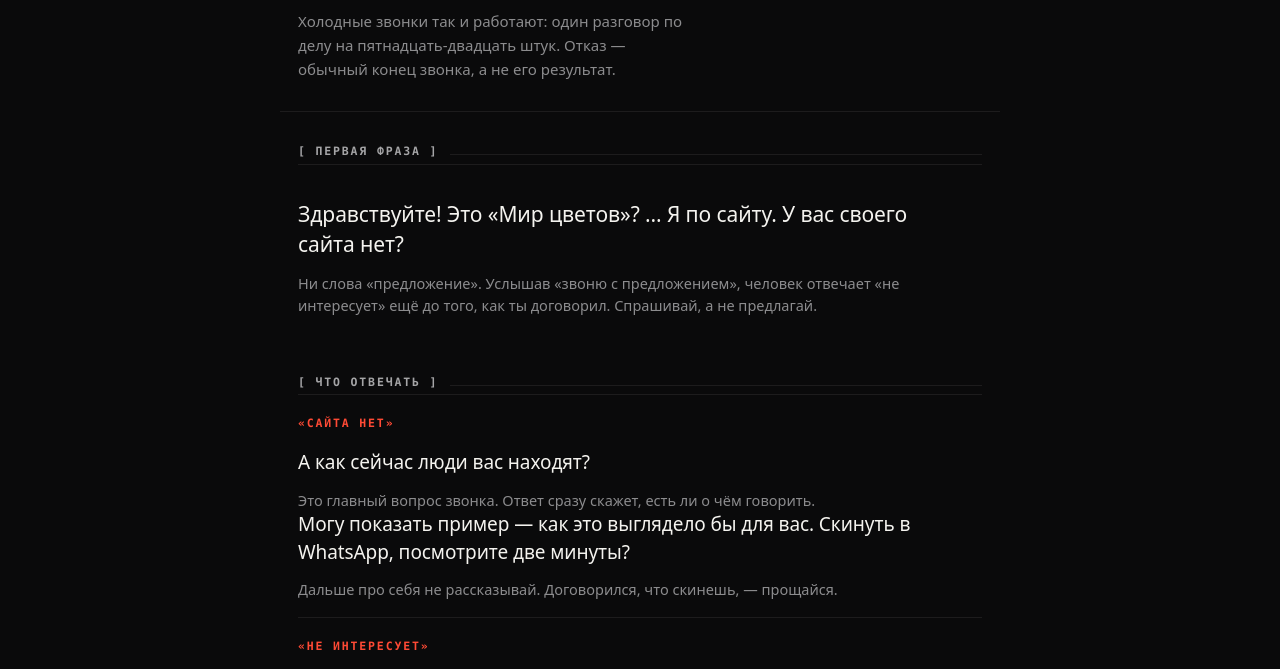
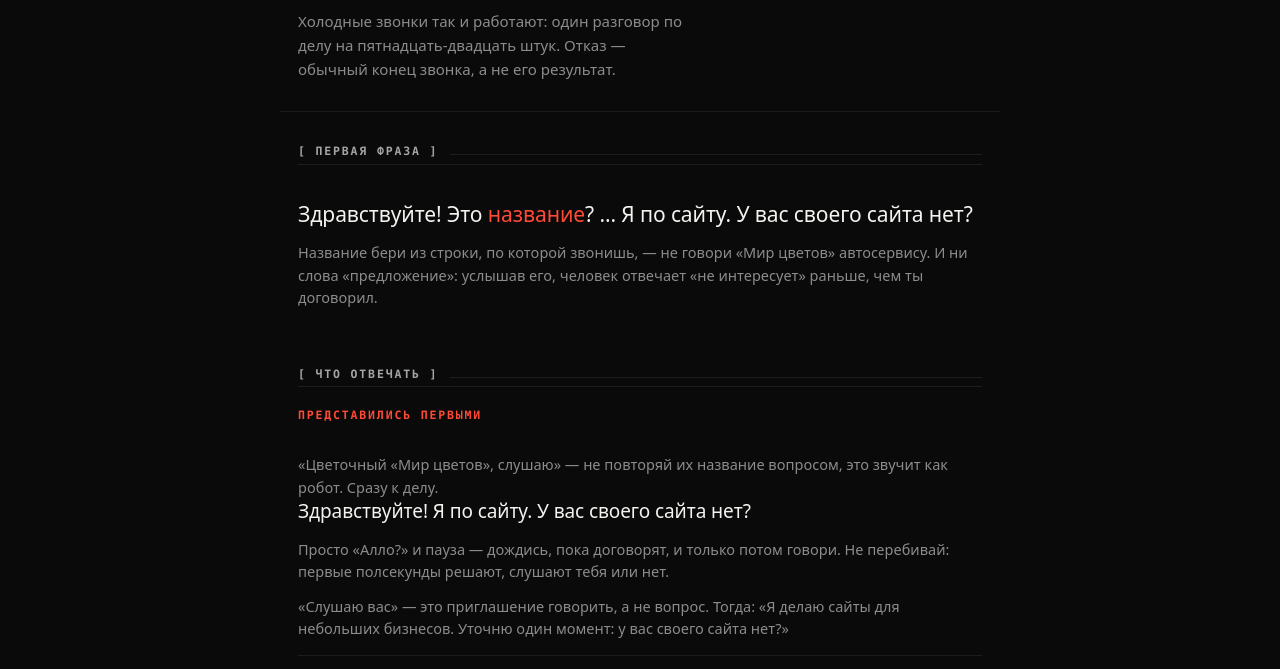
Before and after one commit to mensori-dev/demos, a plain HTML site: page zvonok/index.html in a window 1280 px wide. Shown: the part 249-918 px from the top of the page. Drawn offline with Linux system fonts and the light colour scheme.

Commit message:
feat(zvonok): ветка «представились первыми»
- если на том конце назвали компанию, не повторять её вопросом,
  сразу: «я по сайту, у вас своего сайта нет?»
- отдельно «алло?» с паузой и «слушаю вас»
- в первой фразе вместо «Мир цветов» — красное «название»,
  чтобы не сказать его автосервису

```diff
--- a/zvonok/index.html
+++ b/zvonok/index.html
@@ -197,7 +197,7 @@ a{color:inherit;text-decoration:none}
       <button class="sheet__close" id="menuClose" type="button">закрыть</button>
     </div>
     <a href="#pervaya">Первая фраза</a>
-    <a href="#frazy">Что отвечать<small>8 веток</small></a>
+    <a href="#frazy">Что отвечать<small>10 веток</small></a>
     <a href="#est">Сайт уже есть<small>поддержка</small></a>
     <a href="#konec">Как заканчивать</a>
     <a href="#ceny">Цены<small>8 строк</small></a>
@@ -222,13 +222,23 @@ a{color:inherit;text-decoration:none}
   <section class="sec" id="pervaya">
     <div class="sec__hd"><p class="mono">первая фраза</p><span class="ln"></span></div>
     <div class="say">
-      <p class="say__t">Здравствуйте! Это «Мир цветов»? … Я по сайту. У вас своего сайта нет?</p>
-      <p class="say__h">Ни слова «предложение». Услышав «звоню с предложением», человек отвечает «не интересует» ещё до того, как ты договорил. Спрашивай, а не предлагай.</p>
+      <p class="say__t">Здравствуйте! Это <span style="color:var(--red)">название</span>? … Я по сайту. У вас своего сайта нет?</p>
+      <p class="say__h">Название бери из строки, по которой звонишь, — не говори «Мир цветов» автосервису. И ни слова «предложение»: услышав его, человек отвечает «не интересует» раньше, чем ты договорил.</p>
     </div>
   </section>
 
   <section class="sec" id="frazy">
     <div class="sec__hd"><p class="mono">что отвечать</p><span class="ln"></span></div>
+
+    <div class="br">
+      <p class="br__t">Представились первыми</p>
+      <div class="say">
+        <p class="say__h">«Цветочный «Мир цветов», слушаю» — не повторяй их название вопросом, это звучит как робот. Сразу к делу.</p>
+        <p class="say__t">Здравствуйте! Я по сайту. У вас своего сайта нет?</p>
+        <p class="say__h">Просто «Алло?» и пауза — дождись, пока договорят, и только потом говори. Не перебивай: первые полсекунды решают, слушают тебя или нет.</p>
+        <p class="say__h">«Слушаю вас» — это приглашение говорить, а не вопрос. Тогда: «Я делаю сайты для небольших бизнесов. Уточню один момент: у вас своего сайта нет?»</p>
+      </div>
+    </div>
 
     <div class="br">
       <p class="br__t">«Сайта нет»</p>
```
